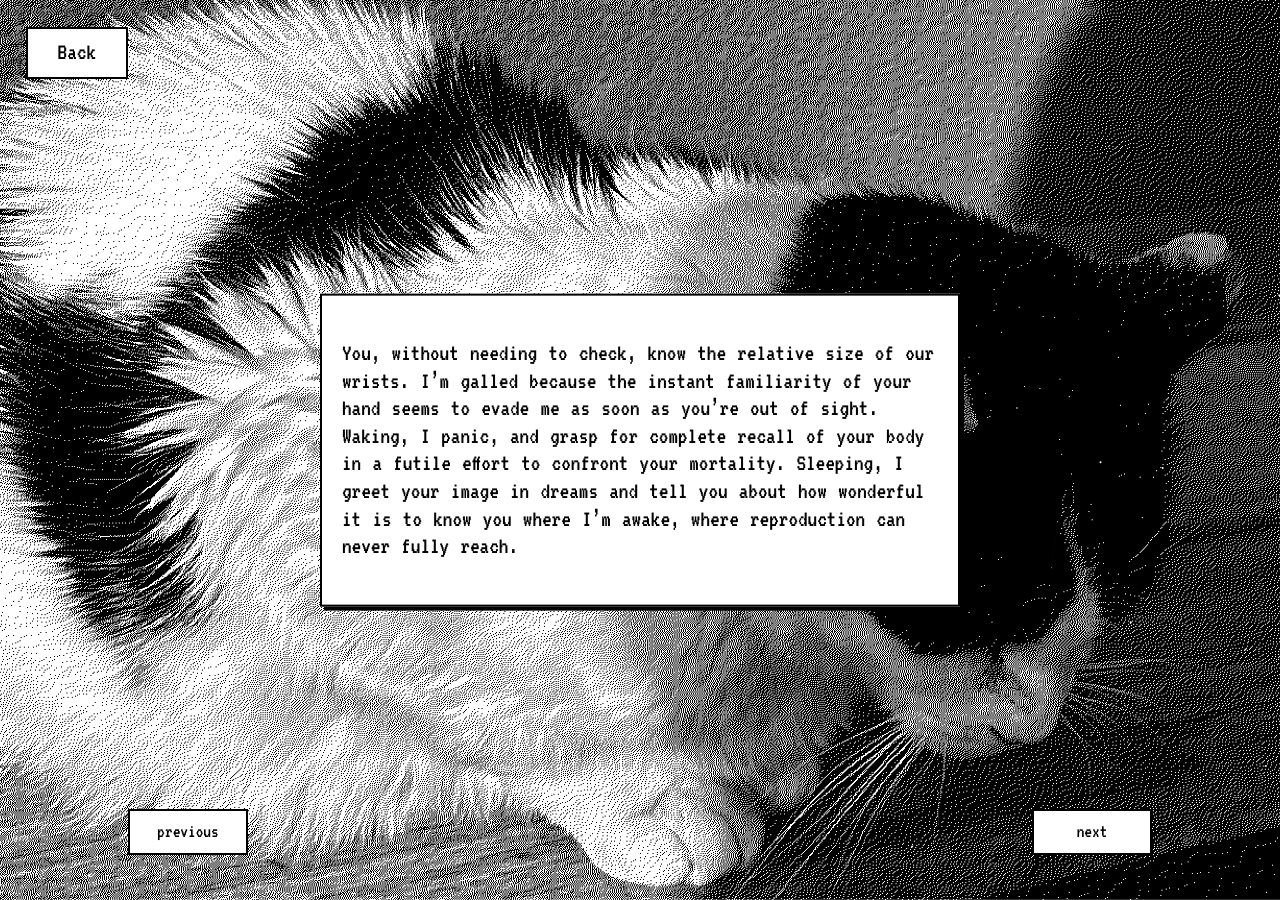
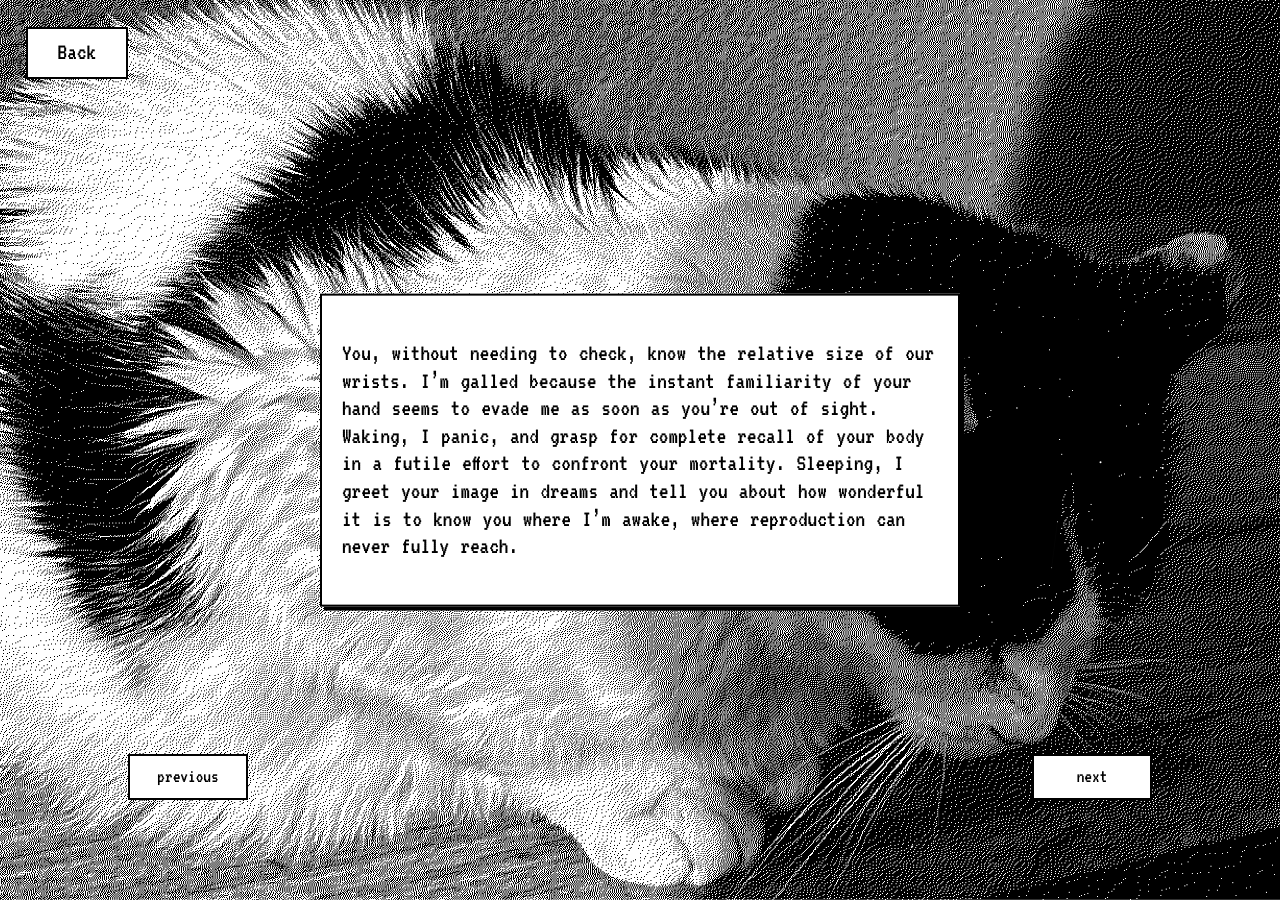
Before and after one commit to svouse/svouse.github.io, a Jekyll site: the page pages/inane-home.html, which Jekyll copies as it is, in a window 1280 px wide. Built offline with Jekyll 4.4.1, drawn with Linux system fonts in a browser that asks for light colours.

Commit message:
box move

```diff
--- a/_sass/main.scss
+++ b/_sass/main.scss
@@ -1053,7 +1053,7 @@
 }
 
 .unserious {
-  top: 60%;
+  top: 62%;
   right: 2%;
   padding: 20px;
   width: 180px;
@@ -1181,7 +1181,7 @@
   cursor: pointer;
   z-index: 10;
   width: 120px;
-  bottom: 5%;
+  bottom: 100px;
 }
 
 .nav-button:hover {
```
Also changed, not shown: assets/css/main.min.css.
